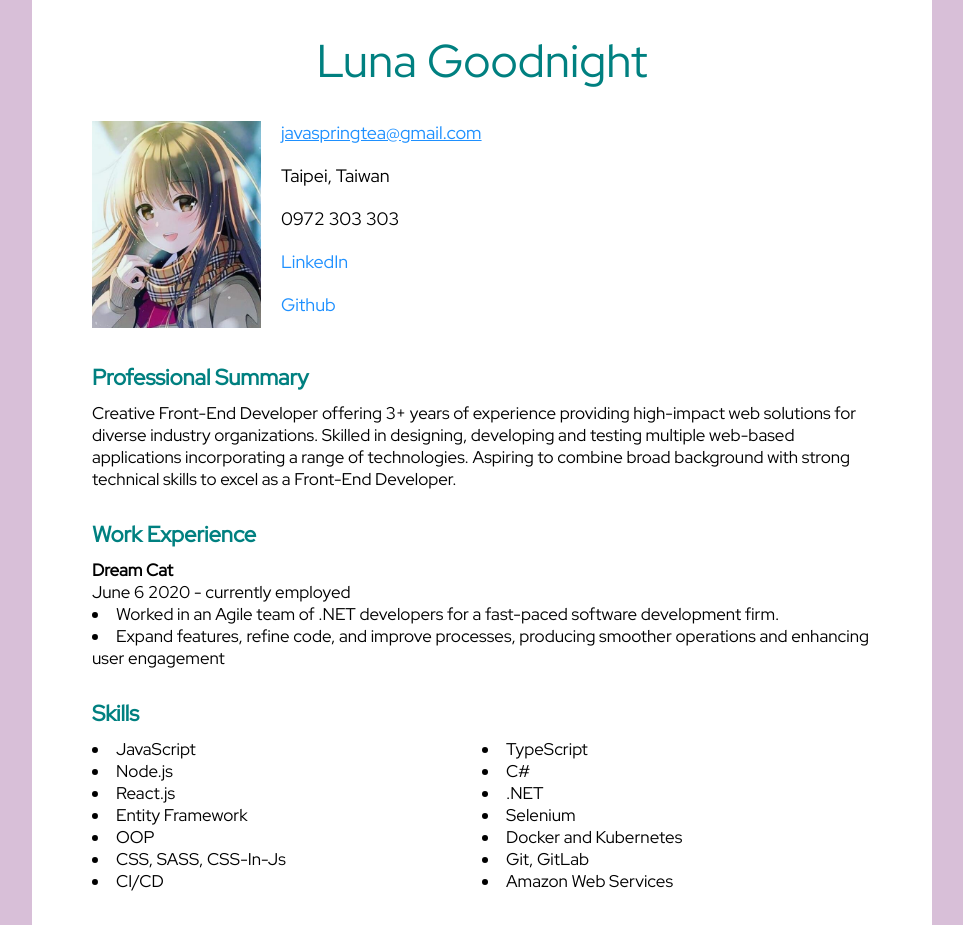
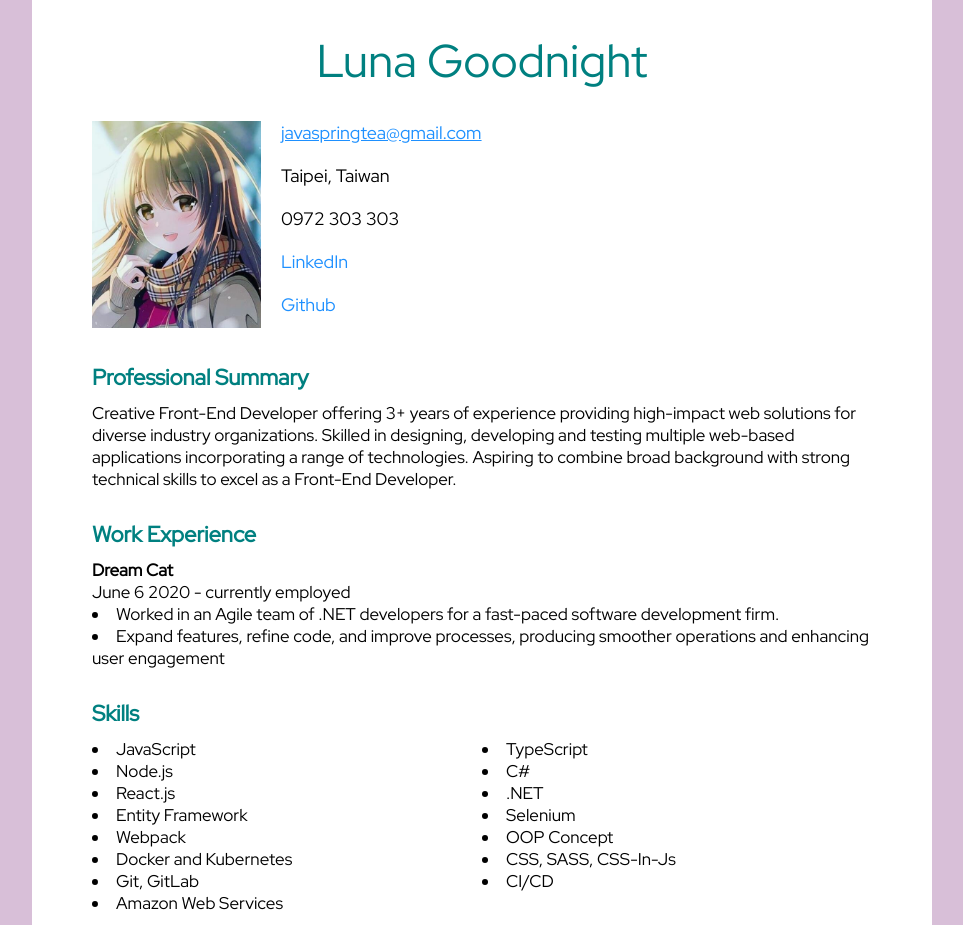
Before and after one commit to LunaGoodnight/resume, a React (Create React App) app: page / in a window 1280 px wide. Shown: the top 925 px of the page, without its empty margins (158-1121 px from the left). Built offline with nearby package versions, Linux system fonts and the light colour scheme.

Commit message:
[Add] webpack

```diff
--- a/public/index.html
+++ b/public/index.html
@@ -27,7 +27,7 @@
     <link rel="preconnect" href="https://fonts.googleapis.com">
     <link rel="preconnect" href="https://fonts.gstatic.com" crossorigin>
     <link href="https://fonts.googleapis.com/css2?family=Montserrat:ital,wght@1,200&family=Mulish:wght@500&family=Red+Hat+Display&family=Roboto:wght@300;400&display=swap" rel="stylesheet">
-    <title>React App</title>
+    <title>Luna Goodnight</title>
   </head>
   <body>
     <noscript>You need to enable JavaScript to run this app.</noscript>
--- a/src/App.js
+++ b/src/App.js
@@ -86,7 +86,8 @@ function App() {
             <li>.NET</li>
             <li>Entity Framework</li>
             <li>Selenium</li>
-            <li>OOP</li>
+            <li>Webpack</li>
+            <li>OOP Concept</li>
             <li>Docker and Kubernetes</li>
             <li>CSS, SASS, CSS-In-Js</li>
             <li>Git, GitLab</li>
```
